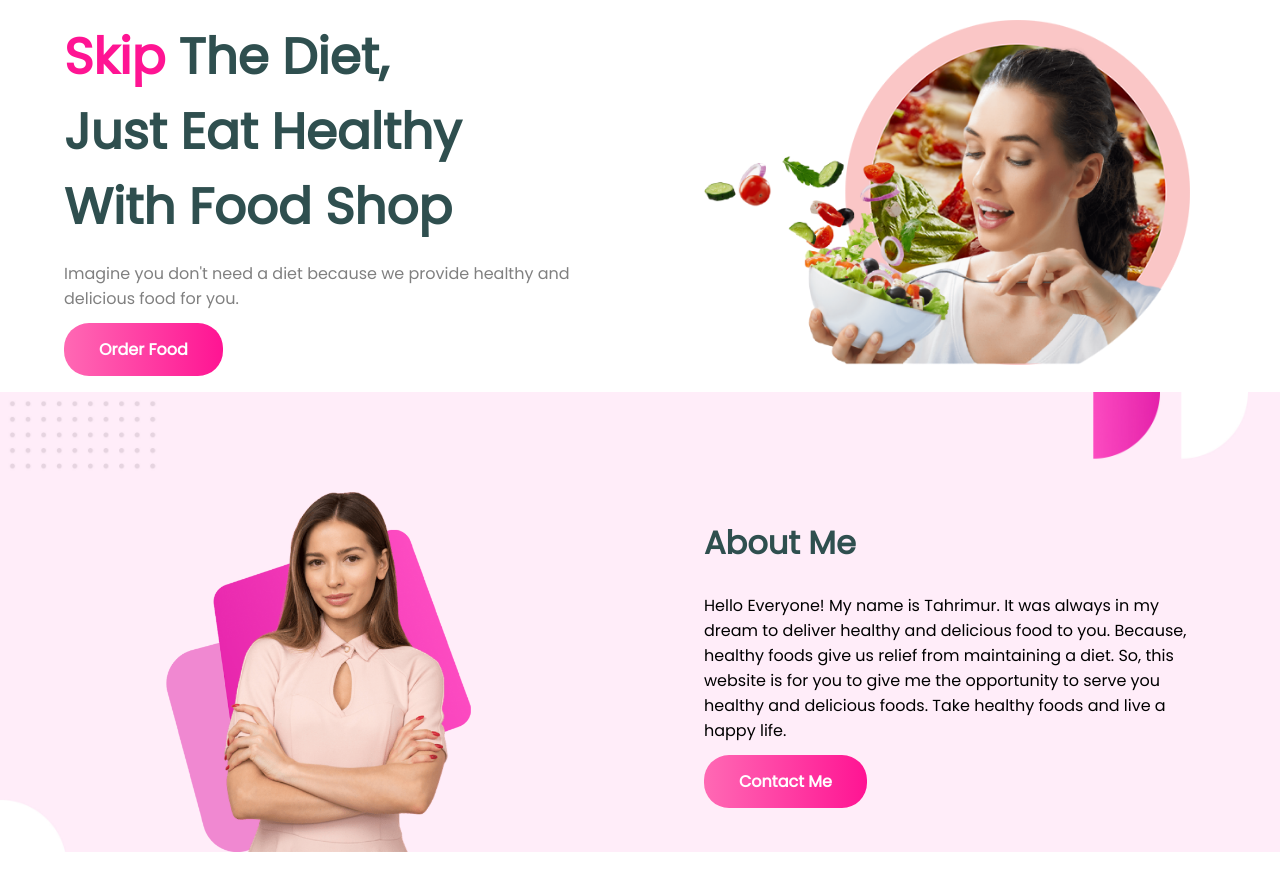
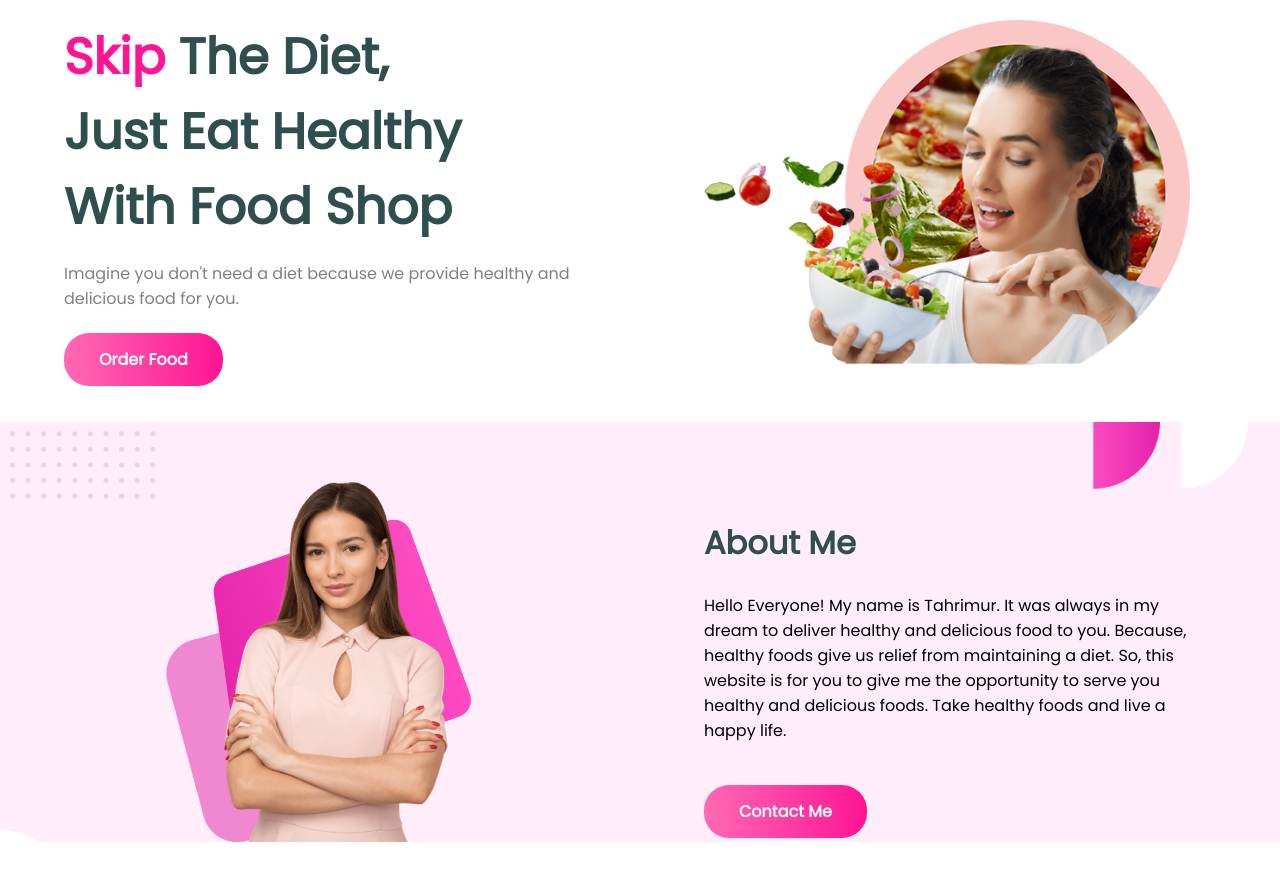
Before and after one commit to tr-folio/food-shop, a plain HTML site: page index.html in a window 1280 px wide. Drawn offline with Linux system fonts and the light colour scheme.

```diff
--- a/css/index_style.css
+++ b/css/index_style.css
@@ -46,7 +46,7 @@ h1 {
 
 #aboutme-banner {
     display: flex;
-    padding-top: 100px;
+    padding-top: 60px;
     background-image: url("../img/aboume-bg.jpg");
     background-repeat: none;
     background-size: cover;
--- a/index.html
+++ b/index.html
@@ -14,7 +14,8 @@
             <h1><span class="deeppink-text">Skip</span> <span class="darkslategray-text">The Diet,</span></h1>
             <h1 class="darkslategray-text">Just Eat Healthy</h1>
             <h1 class="darkslategray-text">With Food Shop</h1>
-            <p><span class="gray-text">Imagine you don't need a diet because we provide healthy and delicious food for you.</span></p>
+            <p class="gray-text">Imagine you don't need a diet because we provide healthy and delicious food for you.</p>
+            <section class="tenpx-vspace"></section>
             <section class="tenpx-vspace"></section>
             <a class="button" target="_blank" href="">Order Food</a>
         </div>
@@ -22,15 +23,22 @@
             <img id="healthy-food-image" src="img/eating-healthy-food.png" alt="">
         </div>
     </section>
+    <section class="tenpx-vspace"></section>
+    <section class="tenpx-vspace"></section>
+    <section class="tenpx-vspace"></section>
     <section id="aboutme-banner">
         <div class="half-width">
             <img id="person-image" src="img/person-with-bg.png" alt="">
         </div>
         <div class="half-width">
+            <section class="tenpx-vspace"></section>
             <h2 class="darkslategray-text">About Me</h2>
             <p>
                 Hello Everyone! My name is Tahrimur. It was always in my dream to deliver healthy and delicious food to you. Because, healthy foods give us relief from maintaining a diet. So, this website is for you to give me the opportunity to serve you healthy and delicious foods. Take healthy foods and live a happy life.
             </p>
+            <section class="tenpx-vspace"></section>
+            <section class="tenpx-vspace"></section>
+            <section class="tenpx-vspace"></section>
             <section class="tenpx-vspace"></section>
             <a class="button" target="_blank" href="">Contact Me</a>
         </div>
```
